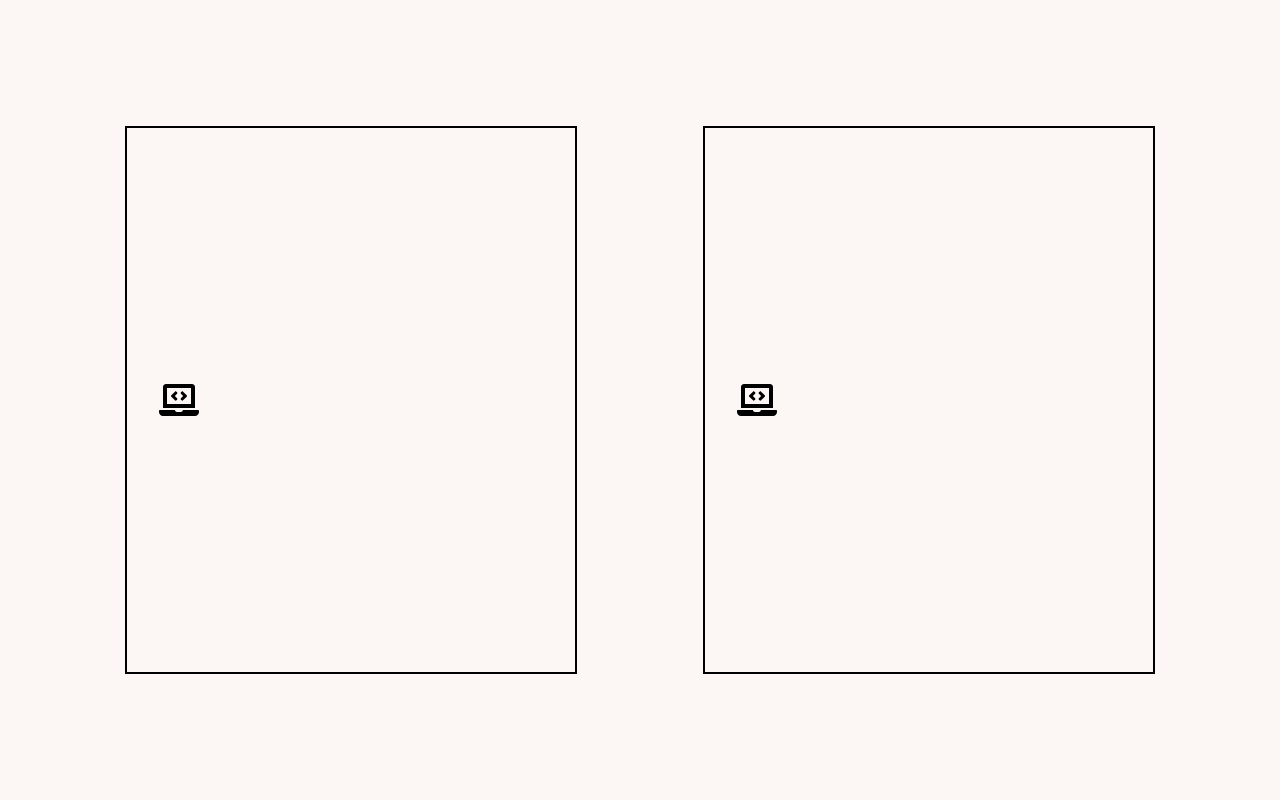
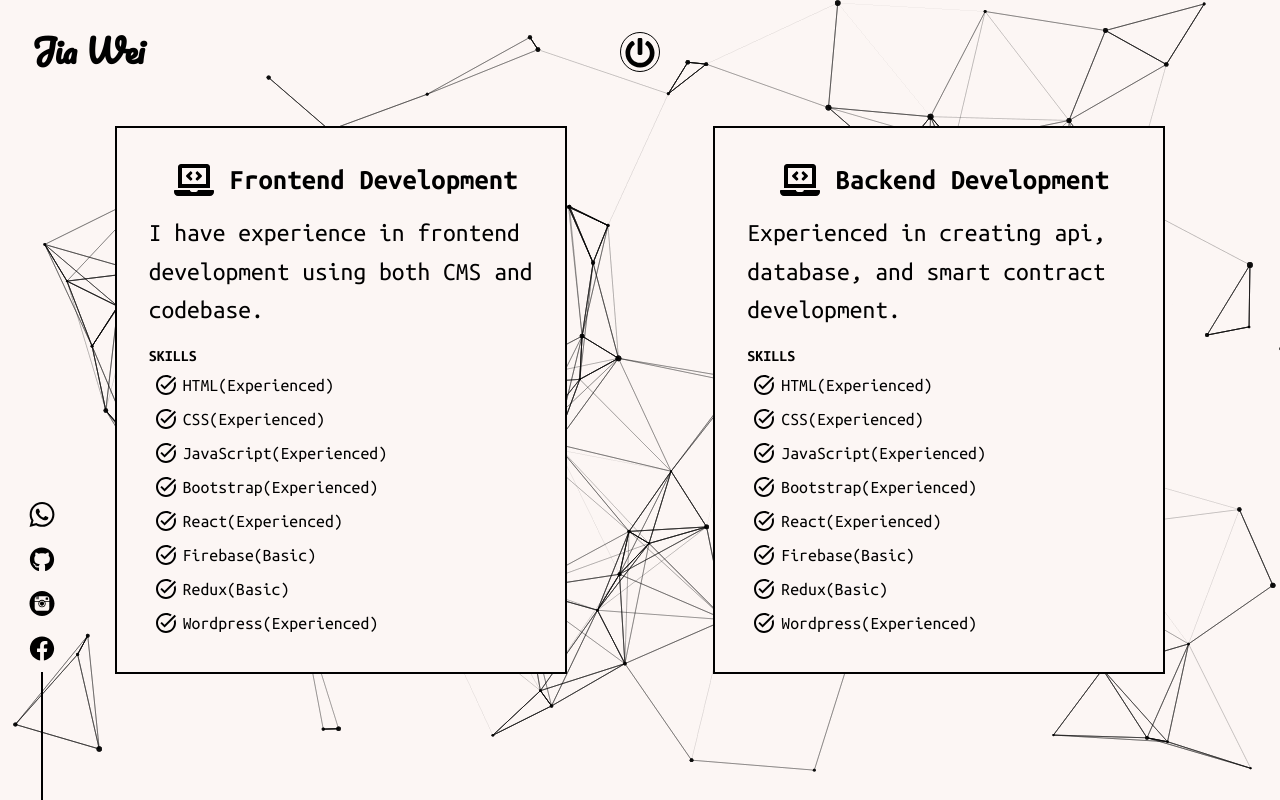
Before and after one commit to jia-wei-00/react-portfolio, a React (Create React App) app: page /skills in a window 1280 px wide. Built offline with nearby package versions, Linux system fonts and the light colour scheme.

Commit message:
update skill page

```diff
--- a/package.json
+++ b/package.json
@@ -17,7 +17,7 @@
     "react-dom": "^17.0.2",
     "react-router-dom": "^5.2.0",
     "react-scripts": "4.0.3",
-    "react-tsparticles": "^2.1.4",
+    "react-tsparticles": "1.40.2",
     "styled-components": "^5.3.0",
     "tsparticles": "^1.31.1",
     "web-vitals": "^1.1.2"
--- a/src/components/ExperiencePage.js
+++ b/src/components/ExperiencePage.js
@@ -19,7 +19,7 @@ const MainContainer = styled.div`
   width: auto;
   height: 100vh;
 
-  @media only screen and (max-width: 500px) {
+  @media only screen and (max-width: 1024px) {
     height: auto;
   }
 
@@ -41,7 +41,11 @@ const Center = styled.div`
   display: flex;
   justify-content: center;
   padding-top: 10rem;
-  /* width: 850px; */
+  width: 75%;
+
+  @media only screen and (max-width: 768px) {
+    width: 95%;
+  }
 `;
 
 const PageTitle = styled.h1`
--- a/src/components/MySkillsPage.js
+++ b/src/components/MySkillsPage.js
@@ -2,6 +2,12 @@ import React from "react";
 import styled, { ThemeProvider } from "styled-components";
 import { lightTheme } from "./Themes";
 import { Develope } from "./AllSvgs";
+import TaskAltIcon from "@mui/icons-material/TaskAlt";
+import { Skills } from "../data/SkillsData";
+import LogoComponents from "../subComponents/LogoComponents";
+import SocialIcons from "../subComponents/SocialIcons";
+import ParticleComponent from "../subComponents/ParticleComponent";
+import PowerButton from "../subComponents/PowerButton";
 
 const Box = styled.div`
   background-color: ${(props) => props.theme.body};
@@ -11,6 +17,12 @@ const Box = styled.div`
   display: flex;
   justify-content: space-evenly;
   align-items: center;
+
+  @media only screen and (max-width: 767px) {
+    flex-direction: column;
+    height: auto;
+    padding: 5.5rem 0;
+  }
 `;
 
 const Main = styled.div`
@@ -18,14 +30,52 @@ const Main = styled.div`
   color: ${(props) => props.theme.text};
   background-color: ${(props) => props.theme.body};
   padding: 2rem;
+  margin: 2rem;
   width: 30vw;
   height: 60vh;
   z-index: 3;
   line-height: 1.5;
+  cursor: pointer;
 
   font-family: "Ubuntu Mono", monospace;
   display: flex;
+  flex-direction: column;
   justify-content: space-between;
+
+  @media only screen and (max-width: 767px) {
+    width: 50vw;
+  }
+
+  &:hover {
+    color: ${(props) => props.theme.body};
+    background-color: ${(props) => props.theme.text};
+  }
+
+  & > ul > div {
+    display: grid;
+    grid-template-columns: 1fr 1fr;
+    column-gap: 10px;
+
+    @media only screen and (max-width: 1435px) {
+      grid-template-columns: 1fr;
+      font-size: calc(5px + 1vw);
+    }
+
+    & > li {
+      display: flex;
+      list-style-type: none;
+      align-items: center;
+
+      & > :first-child {
+        padding: 5px;
+      }
+
+      & > p {
+        display: flex;
+        flex-direction: column;
+      }
+    }
+  }
 `;
 
 const Title = styled.h2`
@@ -33,21 +83,93 @@ const Title = styled.h2`
   justify-content: center;
   align-items: center;
   font-size: calc(1em + 1vw);
+  line-height: 20px;
+  margin-left: 10px;
+
+  ${Main}:hover & {
+    & > * {
+      fill: ${(props) => props.theme.body};
+    }
+  }
+
+  & > *:first-child {
+    margin-right: 1rem;
+  }
+`;
+
+const Description = styled.div`
+  color: ${(props) => props.theme.text};
+  font-size: calc(0.8em + 1vw);
+  padding: 0.5rem 0;
+
+  strong {
+    margin-bottom: 1rem;
+    text-transform: uppercase;
+  }
+
+  ${Main}:hover & {
+    color: ${(props) => props.theme.body};
+  }
 `;
 
 const MySkillsPage = () => {
   return (
     <ThemeProvider theme={lightTheme}>
       <Box>
+        <LogoComponents theme="light" />
+        <SocialIcons theme="light" />
+        <PowerButton />
+        <ParticleComponent theme="light" />
         <Main>
           <Title>
-            <Develope width={40} height={40} />
+            <Develope width={40} height={40} /> Frontend Development
           </Title>
+          <Description>
+            I have experience in frontend development using both CMS and
+            codebase.
+          </Description>
+
+          <ul>
+            <strong>SKILLS</strong>
+            <div>
+              {Skills.map((data) => {
+                return (
+                  <li>
+                    <TaskAltIcon />
+                    <span>
+                      {data.skill}({data.level})
+                    </span>
+                  </li>
+                );
+              })}
+            </div>
+          </ul>
         </Main>
         <Main>
           <Title>
             <Develope width={40} height={40} />
+            Backend Development
           </Title>
+          <Description>
+            Experienced in creating api, database, and smart contract
+            development.
+          </Description>
+
+          <ul>
+            <strong>SKILLS</strong>
+            <div>
+              {Skills.map((data) => {
+                return (
+                  <li>
+                    <TaskAltIcon />
+                    <span>
+                      {data.skill}({data.level})
+                    </span>
+                  </li>
+                );
+              })}
+            </div>
+          </ul>
         </Main>
       </Box>
     </ThemeProvider>
--- /dev/null
+++ b/src/data/SkillsData.js
@@ -0,0 +1,42 @@
+export const Skills = [
+  {
+    id: 1,
+    skill: "HTML",
+    level: "Experienced",
+  },
+  {
+    id: 2,
+    skill: "CSS",
+    level: "Experienced",
+  },
+  {
+    id: 3,
+    skill: "JavaScript",
+    level: "Experienced",
+  },
+  {
+    id: 4,
+    skill: "Bootstrap",
+    level: "Experienced",
+  },
+  {
+    id: 5,
+    skill: "React",
+    level: "Experienced",
+  },
+  {
+    id: 6,
+    skill: "Firebase",
+    level: "Basic",
+  },
+  {
+    id: 7,
+    skill: "Redux",
+    level: "Basic",
+  },
+  {
+    id: 8,
+    skill: "Wordpress",
+    level: "Experienced",
+  },
+];
--- /dev/null
+++ b/src/subComponents/ParticleComponent.js
@@ -0,0 +1,29 @@
+import React from "react";
+import styled from "styled-components";
+import Particles from "react-tsparticles";
+
+//particle config files
+import configDark from "../config/particlesjs-config.json";
+import configLight from "../config/particlesjs-config-light.json";
+
+const Box = styled.div`
+  position: absolute;
+  top: 0;
+  right: 0;
+  left: 0;
+  bottom: 0;
+  z-index: 0;
+`;
+
+const ParticleComponent = (props) => {
+  return (
+    <Box>
+      <Particles
+        style={{ position: "absolute", top: 0 }}
+        params={props.theme === "light" ? configLight : configDark}
+      />
+    </Box>
+  );
+};
+
+export default ParticleComponent;
```
Also changed, not shown: src/data/WorkData.js (+45 -44 lines), src/config/particlesjs-config-light.json (line endings or trailing spaces), src/config/particlesjs-config.json (line endings or trailing spaces), 1 other file (tests, documents, lock files or other folders).
